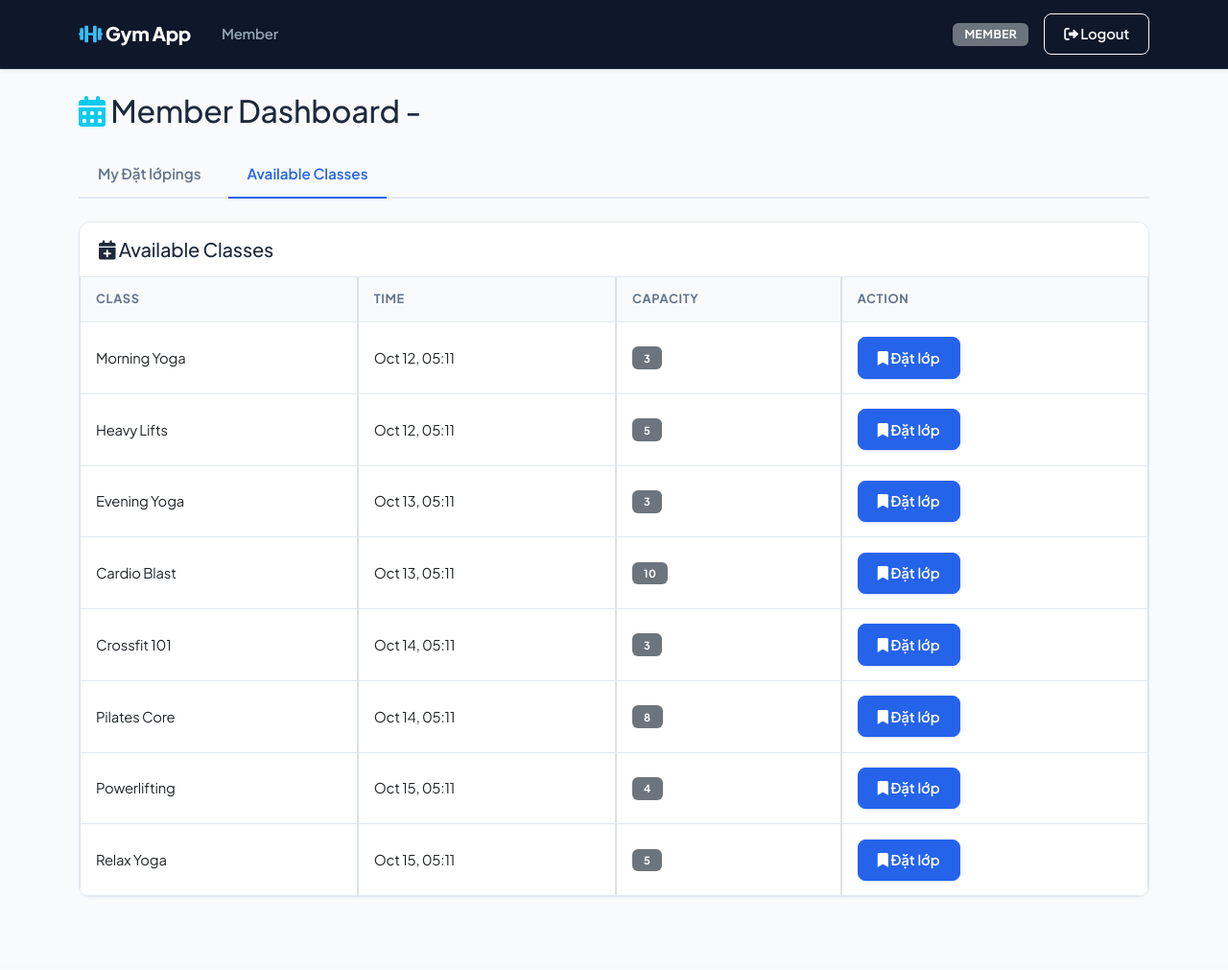
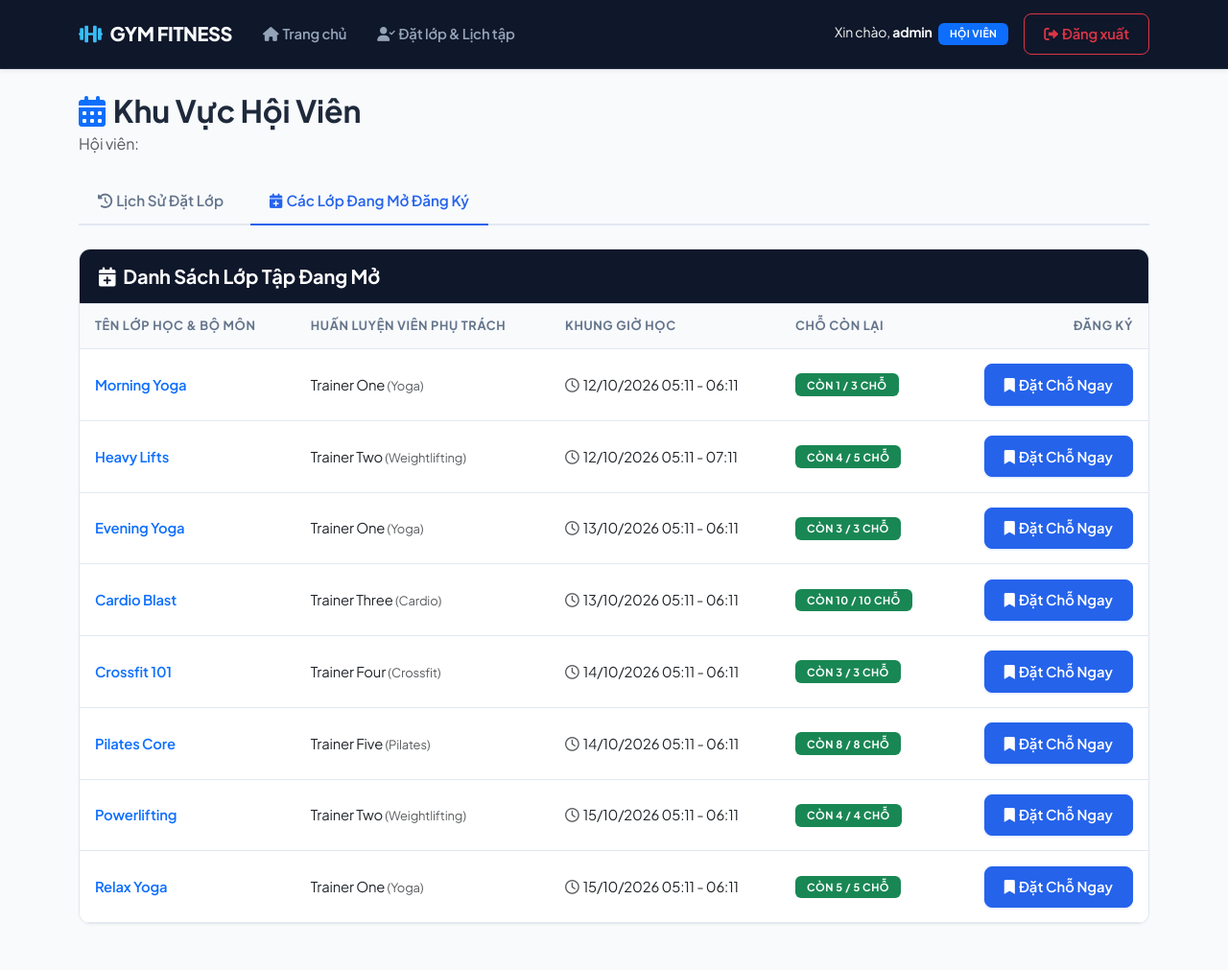
Before and after one commit to dtc245180013-droid/DTC245180013, a PHP site: page /member.php in a window 1280 px wide, after a click on "Các Lớp Đang Mở Đăng Ký". Shown: the whole page at 96% size. Before the commit the page ends 935 px from the top, so only its background shows below. Run offline with PHP 8.4, Linux system fonts and the light colour scheme; a user stored in the database is signed in; data comes from the database, SQL or seed files in the repository.

Commit message:
feat: complete professional Vietnamese localization across all views

```diff
--- a/web/src/header.php
+++ b/web/src/header.php
@@ -1,46 +1,53 @@
 <?php
 // header.php
+$role_names = [
+    "manager" => "Quản Lý",
+    "trainer" => "Huấn Luyện Viên",
+    "member" => "Hội Viên"
+];
+$display_role = isset($_SESSION["role"]) ? ($role_names[$_SESSION["role"]] ?? $_SESSION["role"]) : "";
 ?>
 <!DOCTYPE html>
-<html lang="en">
+<html lang="vi">
 <head>
-    <meta name="google" content="notranslate">
     <meta charset="UTF-8">
     <meta name="viewport" content="width=device-width, initial-scale=1.0">
-    <title>Gym App</title>
+    <meta name="google" content="notranslate">
+    <title>Hệ Thống Quản Lý Phòng Gym & Thể Hình</title>
     <!-- Bootstrap 5 CSS -->
     <link href="https://cdn.jsdelivr.net/npm/bootstrap@5.3.0/dist/css/bootstrap.min.css" rel="stylesheet">
     <!-- FontAwesome -->
     <link rel="stylesheet" href="https://cdnjs.cloudflare.com/ajax/libs/font-awesome/6.0.0/css/all.min.css">
-    <style>
-        body { background-color: #f8f9fa; }
-    </style>
     <link rel="stylesheet" href="custom.css">
 </head>
 <body>
     <?php if (isset($_SESSION["user_id"])): ?>
     <nav class="navbar navbar-expand-lg navbar-dark bg-dark mb-4 shadow-sm">
         <div class="container">
-            <a class="navbar-brand" href="index.php"><i class="fas fa-dumbbell text-warning"></i> Gym App</a>
-            <button class="navbar-toggler" type="button" data-bs-toggle="collapse" data-bs-toggle="collapse" data-bs-target="#navbarNav">
+            <a class="navbar-brand" href="index.php"><i class="fas fa-dumbbell text-warning me-2"></i>GYM FITNESS</a>
+            <button class="navbar-toggler" type="button" data-bs-toggle="collapse" data-bs-target="#navbarNav">
                 <span class="navbar-toggler-icon"></span>
             </button>
             <div class="collapse navbar-collapse" id="navbarNav">
                 <ul class="navbar-nav me-auto">
+                    <li class="nav-item"><a class="nav-link" href="index.php"><i class="fas fa-home me-1"></i>Trang chủ</a></li>
                     <?php if (isset($_SESSION["role"])): ?>
                         <?php if ($_SESSION["role"] === "manager"): ?>
-                            <li class="nav-item"><a class="nav-link" href="manager.php">Manager</a></li>
+                            <li class="nav-item"><a class="nav-link" href="manager.php"><i class="fas fa-tasks me-1"></i>Quản trị phòng tập</a></li>
                         <?php elseif ($_SESSION["role"] === "trainer"): ?>
-                            <li class="nav-item"><a class="nav-link" href="trainer.php">Trainer</a></li>
+                            <li class="nav-item"><a class="nav-link" href="trainer.php"><i class="fas fa-calendar-alt me-1"></i>Lịch huấn luyện</a></li>
                         <?php elseif ($_SESSION["role"] === "member"): ?>
-                            <li class="nav-item"><a class="nav-link" href="member.php">Member</a></li>
+                            <li class="nav-item"><a class="nav-link" href="member.php"><i class="fas fa-user-check me-1"></i>Đặt lớp & Lịch tập</a></li>
                         <?php endif; ?>
                     <?php endif; ?>
                 </ul>
-                <span class="navbar-text me-3">
-                    <span class="badge bg-secondary"><?php echo htmlspecialchars($_SESSION["role"] ?? ""); ?></span>
-                </span>
-                <a class="btn btn-outline-light btn-sm" href="logout.php"><i class="fas fa-sign-out-alt"></i> Logout</a>
+                <div class="d-flex align-items-center">
+                    <span class="navbar-text me-3 text-light small">
+                        Xin chào, <strong><?php echo htmlspecialchars($_SESSION["username"] ?? ""); ?></strong>
+                        <span class="badge bg-primary ms-1"><?php echo htmlspecialchars($display_role); ?></span>
+                    </span>
+                    <a class="btn btn-outline-danger btn-sm" href="logout.php"><i class="fas fa-sign-out-alt me-1"></i>Đăng xuất</a>
+                </div>
             </div>
         </div>
     </nav>
--- a/web/src/member.php
+++ b/web/src/member.php
@@ -1,7 +1,7 @@
 <?php
 require_once "config.php";
 if (!isset($_SESSION["user_id"]) || $_SESSION["role"] !== "member") {
-    die("Access denied");
+    die("Từ chối truy cập");
 }
 
 $stmt = $pdo->prepare("SELECT id, name FROM members WHERE user_id = ?");
@@ -27,93 +27,163 @@
                 $stmt = $pdo->prepare("INSERT INTO bookings (schedule_id, member_id, status) VALUES (?, ?, 'booked')");
                 $stmt->execute([$schedule_id, $member_id]);
                 $pdo->commit();
+                $_SESSION["success"] = "Đặt lớp thành công!";
             } else {
                 $pdo->rollBack();
-                $_SESSION["error"] = "Class is full.";
+                $_SESSION["error"] = "Lớp học đã đủ số lượng học viên tối đa.";
             }
         } catch (Exception $e) {
             $pdo->rollBack();
+            $_SESSION["error"] = "Có lỗi xảy ra khi đặt chỗ.";
         }
     } elseif ($_POST["action"] === "cancel") {
         $stmt = $pdo->prepare("UPDATE bookings SET status = 'cancelled' WHERE id = ? AND member_id = ?");
         $stmt->execute([$_POST["booking_id"], $member_id]);
+        $_SESSION["success"] = "Đã hủy lịch tập thành công.";
     }
     header("Location: member.php");
     exit;
 }
 
-$schedules = $pdo->query("SELECT * FROM schedules WHERE start_time > NOW()")->fetchAll();
-$my_bookings = $pdo->prepare("SELECT b.id, s.class_name, s.start_time, b.status FROM bookings b JOIN schedules s ON b.schedule_id = s.id WHERE b.member_id = ?");
+$schedules = $pdo->query("SELECT s.*, t.name as trainer_name, t.specialty, (SELECT COUNT(*) FROM bookings b WHERE b.schedule_id = s.id AND b.status IN ('booked', 'attended')) as booked_count FROM schedules s JOIN trainers t ON s.trainer_id = t.id WHERE s.start_time > NOW() ORDER BY s.start_time ASC")->fetchAll();
+
+$my_bookings = $pdo->prepare("SELECT b.id, s.class_name, s.start_time, s.end_time, t.name as trainer_name, b.status FROM bookings b JOIN schedules s ON b.schedule_id = s.id JOIN trainers t ON s.trainer_id = t.id WHERE b.member_id = ? ORDER BY s.start_time DESC");
 $my_bookings->execute([$member_id]);
 $my_bookings = $my_bookings->fetchAll();
 ?>
 <?php require_once "header.php"; ?>
-<h2 class="mb-4"><i class="fas fa-calendar-alt text-info"></i> Member Dashboard - <?php echo htmlspecialchars($member["name"]); ?></h2>
+<div class="d-flex justify-content-between align-items-center mb-4">
+    <div>
+        <h2 class="fw-bold mb-1"><i class="fas fa-calendar-alt text-primary me-2"></i>Khu Vực Hội Viên</h2>
+        <span class="text-muted">Hội viên: <strong><?php echo htmlspecialchars($member["name"]); ?></strong></span>
+    </div>
+</div>
 
 <?php if (isset($_SESSION["error"])): ?>
-    <div class="alert alert-danger"><i class="fas fa-exclamation-triangle"></i> <?php echo htmlspecialchars($_SESSION["error"]); unset($_SESSION["error"]); ?></div>
+    <div class="alert alert-danger shadow-sm"><i class="fas fa-exclamation-triangle me-2"></i><?php echo htmlspecialchars($_SESSION["error"]); unset($_SESSION["error"]); ?></div>
+<?php endif; ?>
+<?php if (isset($_SESSION["success"])): ?>
+    <div class="alert alert-success shadow-sm"><i class="fas fa-check-circle me-2"></i><?php echo htmlspecialchars($_SESSION["success"]); unset($_SESSION["success"]); ?></div>
 <?php endif; ?>
 
 <ul class="nav nav-tabs mb-4" id="memberTabs" role="tablist">
   <li class="nav-item" role="presentation">
-    <button class="nav-link active" id="bookings-tab" data-bs-toggle="tab" data-bs-target="#bookings" type="button" role="tab" aria-controls="bookings" aria-selected="true">My Đặt lớpings</button>
+    <button class="nav-link active" id="bookings-tab" data-bs-toggle="tab" data-bs-target="#bookings" type="button" role="tab"><i class="fas fa-history me-1"></i>Lịch Sử Đặt Lớp</button>
   </li>
   <li class="nav-item" role="presentation">
-    <button class="nav-link" id="classes-tab" data-bs-toggle="tab" data-bs-target="#classes" type="button" role="tab" aria-controls="classes" aria-selected="false">Available Classes</button>
+    <button class="nav-link" id="classes-tab" data-bs-toggle="tab" data-bs-target="#classes" type="button" role="tab"><i class="fas fa-calendar-plus me-1"></i>Các Lớp Đang Mở Đăng Ký</button>
   </li>
 </ul>
 
 <div class="tab-content" id="memberTabsContent">
-  <!-- My Đặt lớpings Tab -->
-  <div class="tab-pane fade show active" id="bookings" role="tabpanel" aria-labelledby="bookings-tab">
-    <div class="row">
-        <div class="col-md-12 mb-4">
-            <div class="card shadow-sm h-100">
-                <div class="card-header bg-info text-white">
-                    <h5 class="mb-0"><i class="fas fa-list-ul"></i> My Đặt lớpings</h5>
+  <!-- Tab 1: Bookings -->
+  <div class="tab-pane fade show active" id="bookings" role="tabpanel">
+    <div class="card shadow-sm border-0">
+        <div class="card-header bg-dark text-white">
+            <h5 class="mb-0 fw-bold"><i class="fas fa-list-check me-2"></i>Lịch Lớp Đã Đăng Ký</h5>
         </div>
         <div class="card-body p-0">
-                    <table class="table table-hover table-bordered mb-0">
+            <div class="table-responsive">
+                <table class="table table-hover mb-0">
                     <thead class="table-light">
                         <tr>
-                                <th class="ps-3">Class</th>
-                                <th>Time</th>
-                                <th>Status</th>
-                                <th>Action</th>
+                            <th>Tên lớp học</th>
+                            <th>Huấn luyện viên</th>
+                            <th>Thời gian tập</th>
+                            <th>Trạng thái</th>
+                            <th class="text-end">Hành động</th>
                         </tr>
                     </thead>
                     <tbody>
                         <?php foreach ($my_bookings as $b): ?>
                         <tr>
-                                <td class="ps-3"><?php echo htmlspecialchars($b["class_name"]); ?></td>
-                                <td><?php echo htmlspecialchars(date('M d, H:i', strtotime($b["start_time"]))); ?></td>
+                            <td class="fw-semibold"><?php echo htmlspecialchars($b["class_name"]); ?></td>
+                            <td><?php echo htmlspecialchars($b["trainer_name"]); ?></td>
+                            <td><i class="far fa-clock me-1 text-muted"></i><?php echo date('d/m/Y H:i', strtotime($b["start_time"])); ?></td>
                             <td>
                                 <?php if ($b["status"] === "booked"): ?>
-                                        <span class="badge bg-warning text-dark">Đặt lớped</span>
+                                    <span class="badge bg-primary">Đã đặt chỗ</span>
                                 <?php elseif ($b["status"] === "attended"): ?>
-                                        <span class="badge bg-success">Attended</span>
+                                    <span class="badge bg-success">Đã tham gia</span>
                                 <?php elseif ($b["status"] === "cancelled"): ?>
-                                        <span class="badge bg-danger">Cancelled</span>
+                                    <span class="badge bg-secondary">Đã hủy</span>
                                 <?php else: ?>
-                                        <span class="badge bg-secondary"><?php echo htmlspecialchars($b["status"]); ?></span>
+                                    <span class="badge bg-light text-dark border"><?php echo htmlspecialchars($b["status"]); ?></span>
                                 <?php endif; ?>
                             </td>
-                                <td>
+                            <td class="text-end">
                                 <?php if ($b["status"] === "booked"): ?>
-                                        <form method="post" style="display:inline;">
+                                <form method="post" class="d-inline">
                                     <input type="hidden" name="csrf_token" value="<?php echo $_SESSION["csrf_token"]; ?>">
                                     <input type="hidden" name="action" value="cancel">
                                     <input type="hidden" name="booking_id" value="<?php echo htmlspecialchars($b["id"]); ?>">
-                                            <button type="submit" class="btn btn-sm btn-danger"><i class="fas fa-times"></i> Cancel</button>
+                                    <button type="submit" class="btn btn-sm btn-outline-danger" onclick="return confirm('Bạn có chắc chắn muốn hủy đặt chỗ lớp này?');"><i class="fas fa-times me-1"></i>Hủy Chỗ</button>
                                 </form>
                                 <?php else: ?>
-                                        <span class="text-muted">-</span>
+                                    <span class="text-muted small">-</span>
                                 <?php endif; ?>
                             </td>
                         </tr>
                         <?php endforeach; ?>
-                            <?php if (count($my_bookings) === 0): ?>
-                            <tr><td colspan="4" class="text-center text-muted py-3">No bookings yet.</td></tr>
+                        <?php if (empty($my_bookings)): ?>
+                        <tr><td colspan="5" class="text-center py-4 text-muted"><i class="fas fa-calendar-times me-1"></i>Bạn chưa đăng ký lớp tập nào.</td></tr>
+                        <?php endif; ?>
+                    </tbody>
+                </table>
+            </div>
+        </div>
+    </div>
+  </div>
+
+  <!-- Tab 2: Available Classes -->
+  <div class="tab-pane fade" id="classes" role="tabpanel">
+    <div class="card shadow-sm border-0">
+        <div class="card-header bg-dark text-white">
+            <h5 class="mb-0 fw-bold"><i class="fas fa-calendar-plus me-2"></i>Danh Sách Lớp Tập Đang Mở</h5>
+        </div>
+        <div class="card-body p-0">
+            <div class="table-responsive">
+                <table class="table table-hover mb-0">
+                    <thead class="table-light">
+                        <tr>
+                            <th>Tên lớp học & Bộ môn</th>
+                            <th>Huấn luyện viên phụ trách</th>
+                            <th>Khung giờ học</th>
+                            <th>Chỗ còn lại</th>
+                            <th class="text-end">Đăng ký</th>
+                        </tr>
+                    </thead>
+                    <tbody>
+                        <?php foreach ($schedules as $s): ?>
+                        <tr>
+                            <td class="fw-semibold text-primary"><?php echo htmlspecialchars($s["class_name"]); ?></td>
+                            <td><?php echo htmlspecialchars($s["trainer_name"]); ?> <small class="text-muted">(<?php echo htmlspecialchars($s["specialty"]); ?>)</small></td>
+                            <td><i class="far fa-clock me-1 text-muted"></i><?php echo date('d/m/Y H:i', strtotime($s["start_time"])); ?> - <?php echo date('H:i', strtotime($s["end_time"])); ?></td>
+                            <td>
+                                <?php
+                                $slots_left = $s["capacity"] - ($s["booked_count"] ?? 0);
+                                if ($slots_left <= 0): ?>
+                                    <span class="badge bg-danger">Hết chỗ</span>
+                                <?php else: ?>
+                                    <span class="badge bg-success">Còn <?php echo $slots_left; ?> / <?php echo $s["capacity"]; ?> chỗ</span>
+                                <?php endif; ?>
+                            </td>
+                            <td class="text-end">
+                                <?php if ($slots_left > 0): ?>
+                                <form method="post" class="d-inline">
+                                    <input type="hidden" name="csrf_token" value="<?php echo $_SESSION["csrf_token"]; ?>">
+                                    <input type="hidden" name="action" value="book">
+                                    <input type="hidden" name="schedule_id" value="<?php echo htmlspecialchars($s["id"]); ?>">
+                                    <button type="submit" class="btn btn-sm btn-primary fw-bold"><i class="fas fa-bookmark me-1"></i>Đặt Chỗ Ngay</button>
+                                </form>
+                                <?php else: ?>
+                                    <button class="btn btn-sm btn-secondary" disabled>Đã Đầy Lớp</button>
+                                <?php endif; ?>
+                            </td>
+                        </tr>
+                        <?php endforeach; ?>
+                        <?php if (empty($schedules)): ?>
+                        <tr><td colspan="5" class="text-center py-4 text-muted"><i class="fas fa-info-circle me-1"></i>Hiện không có lịch lớp học nào sắp diễn ra.</td></tr>
                         <?php endif; ?>
                     </tbody>
                 </table>
@@ -122,50 +192,4 @@
     </div>
   </div>
 </div>
-
-  <!-- Available Classes Tab -->
-  <div class="tab-pane fade" id="classes" role="tabpanel" aria-labelledby="classes-tab">
-    <div class="row">
-        <div class="col-md-12 mb-4">
-            <div class="card shadow-sm h-100">
-                <div class="card-header bg-primary text-white">
-                    <h5 class="mb-0"><i class="fas fa-calendar-plus"></i> Available Classes</h5>
-                </div>
-                <div class="card-body p-0">
-                    <table class="table table-hover table-bordered mb-0">
-                        <thead class="table-light">
-                            <tr>
-                                <th class="ps-3">Class</th>
-                                <th>Time</th>
-                                <th>Capacity</th>
-                                <th>Action</th>
-                            </tr>
-                        </thead>
-                        <tbody>
-                            <?php foreach ($schedules as $s): ?>
-                            <tr>
-                                <td class="ps-3"><?php echo htmlspecialchars($s["class_name"]); ?></td>
-                                <td><?php echo htmlspecialchars(date('M d, H:i', strtotime($s["start_time"]))); ?></td>
-                                <td><span class="badge bg-secondary"><?php echo htmlspecialchars($s["capacity"]); ?></span></td>
-                                <td>
-                                    <form method="post" style="display:inline;">
-                                        <input type="hidden" name="csrf_token" value="<?php echo $_SESSION["csrf_token"]; ?>">
-                                        <input type="hidden" name="action" value="book">
-                                        <input type="hidden" name="schedule_id" value="<?php echo htmlspecialchars($s["id"]); ?>">
-                                        <button type="submit" class="btn btn-sm btn-primary"><i class="fas fa-bookmark"></i> Đặt lớp</button>
-                                    </form>
-                                </td>
-                            </tr>
-                            <?php endforeach; ?>
-                            <?php if (count($schedules) === 0): ?>
-                            <tr><td colspan="4" class="text-center text-muted py-3">No classes available.</td></tr>
-                            <?php endif; ?>
-                        </tbody>
-                    </table>
-                </div>
-            </div>
-        </div>
-    </div>
-  </div>
-</div>
 <?php require_once "footer.php"; ?>
```
Also changed, not shown: web/src/index.php (+21 -12 lines), web/src/login.php (+18 -14 lines), web/src/manager.php (+39 -39 lines), web/src/trainer.php (+41 -33 lines), 1 other file. Lines whose indentation alone changed are shown as unchanged.
